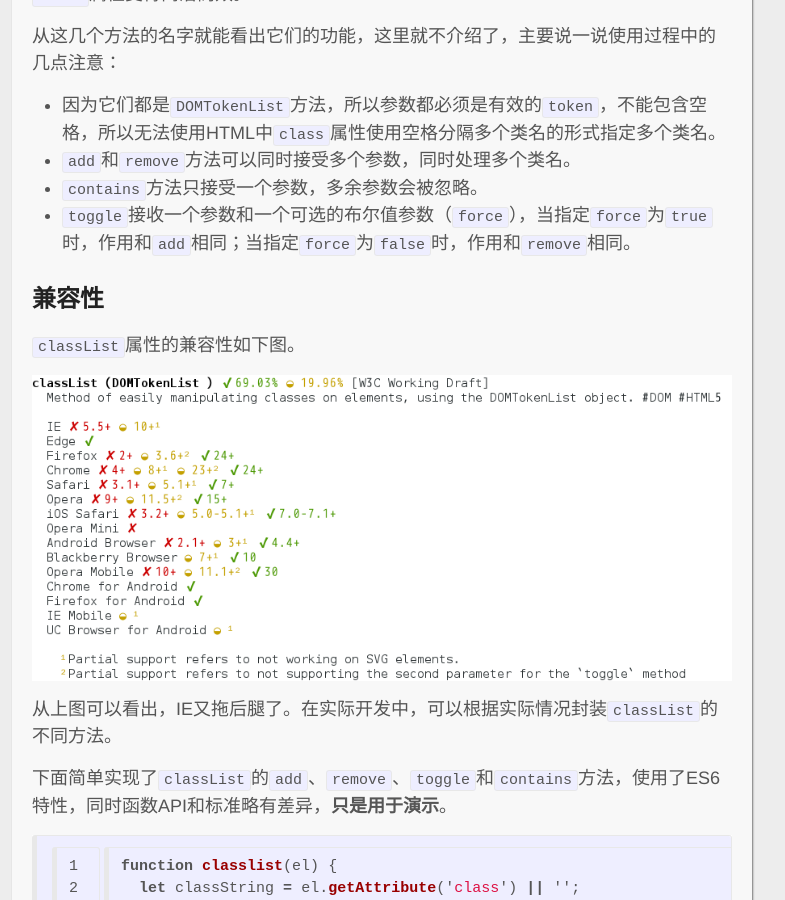
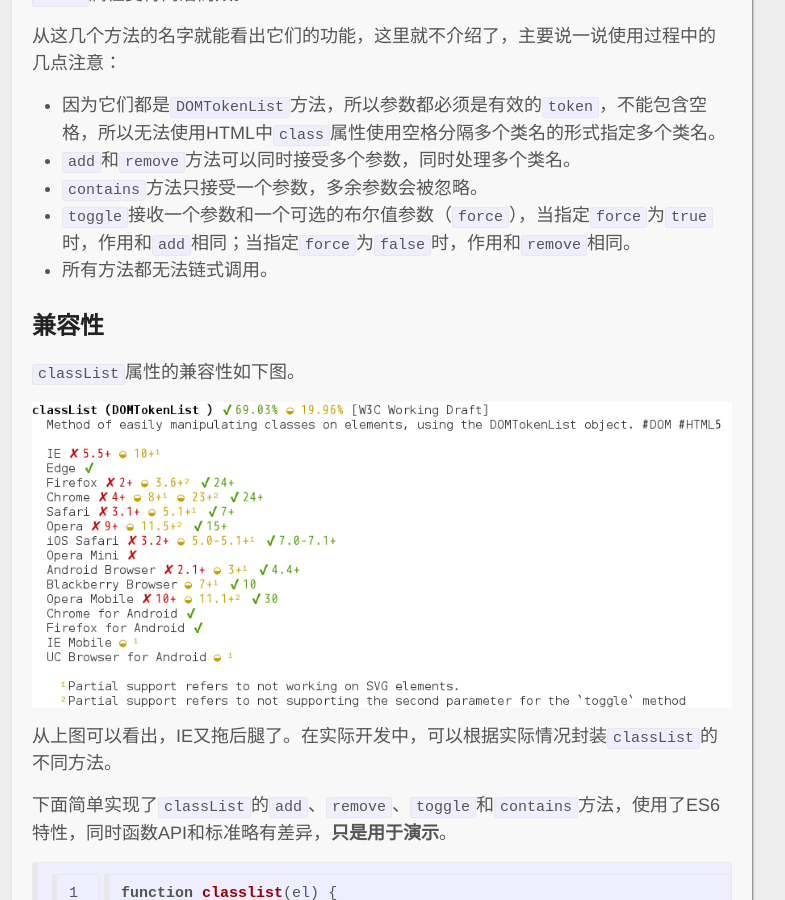
Before and after one commit to xing-zhi/xing-zhi.github.io, a Jekyll site: the page built from _posts/2015-10-31-classlist.md, in a window 1280 px wide and 900 px high, scrolled down 904 px. Shown: the whole window, without its empty margins (258-1043 px from the left). Built offline with Jekyll 4.4.1, drawn with Linux system fonts in a browser that asks for light colours; comment, search, counter and statistics services are not loaded.

Commit message:
classList方法不支持链式调用

```diff
--- a/_posts/2015-10-31-classlist.md
+++ b/_posts/2015-10-31-classlist.md
@@ -25,6 +25,7 @@ categories: html5
 + `add`和`remove`方法可以同时接受多个参数，同时处理多个类名。
 + `contains`方法只接受一个参数，多余参数会被忽略。
 + `toggle`接收一个参数和一个可选的布尔值参数（`force`），当指定`force`为`true`时，作用和`add`相同；当指定`force`为`false`时，作用和`remove`相同。
++ 所有方法都无法链式调用。
 
 # 兼容性
 `classList`属性的兼容性如下图。
```
